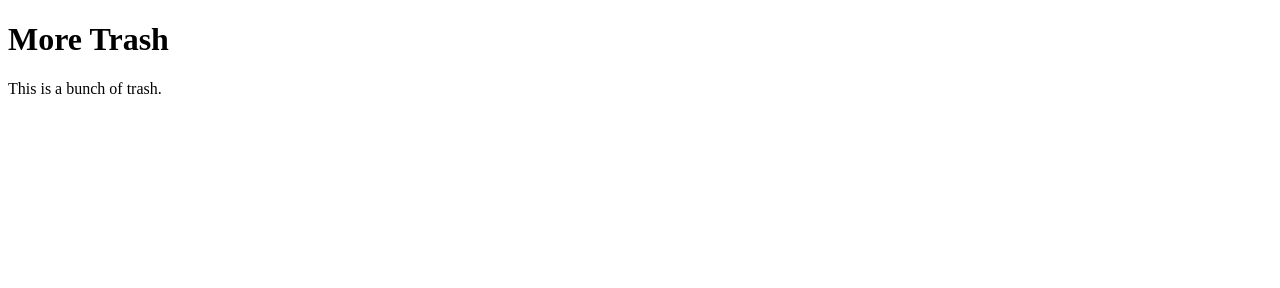
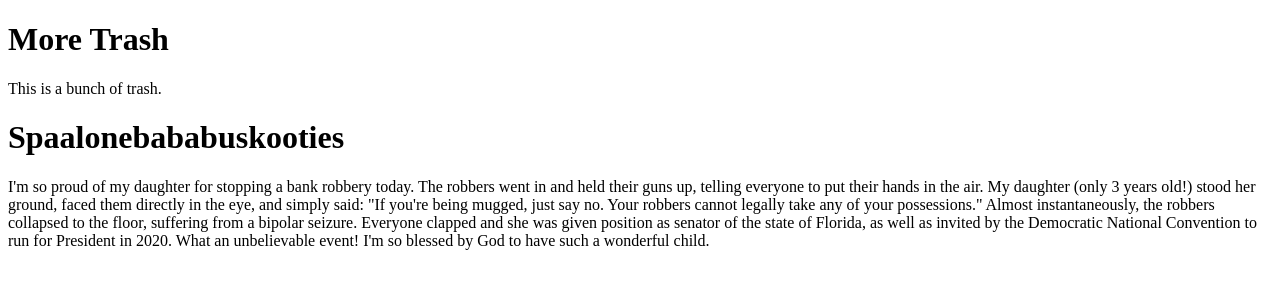
Before and after one commit to bargingy/trash, a plain HTML site: page index.html in a window 1280 px wide. Drawn offline with Linux system fonts and the light colour scheme.

Commit message:
Update index.html

```diff
--- a/index.html
+++ b/index.html
@@ -8,5 +8,11 @@
 <h1>More Trash</h1>
 <p>This is a bunch of trash.</p>
 
+<h1>Spaalonebababuskooties</h1>
+<p>I'm so proud of my daughter for stopping a bank robbery today. The robbers went in and held their guns up, telling everyone to put their hands in the air. My daughter (only 3 years old!) stood her ground, faced them directly in the eye, and simply said: "If you're being mugged, just say no. Your robbers cannot legally take any of your possessions." Almost instantaneously, the robbers collapsed to the floor, suffering from a bipolar seizure. Everyone clapped and she was given position as senator of the state of Florida, as well as invited by the Democratic National Convention to run for President in 2020. What an unbelievable event! I'm so blessed by God to have such a wonderful child.</p>
+
 </body>
 </html>
+
+</body>
+</html>
```
